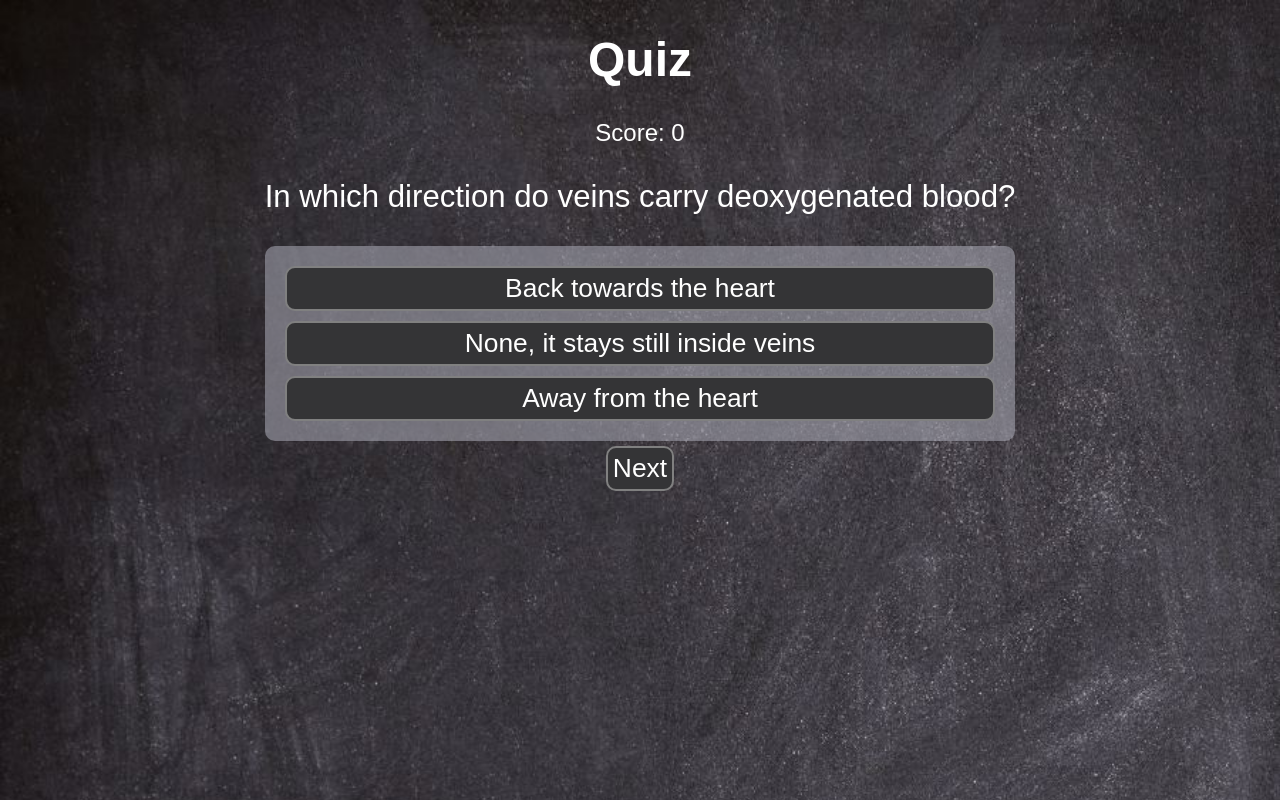
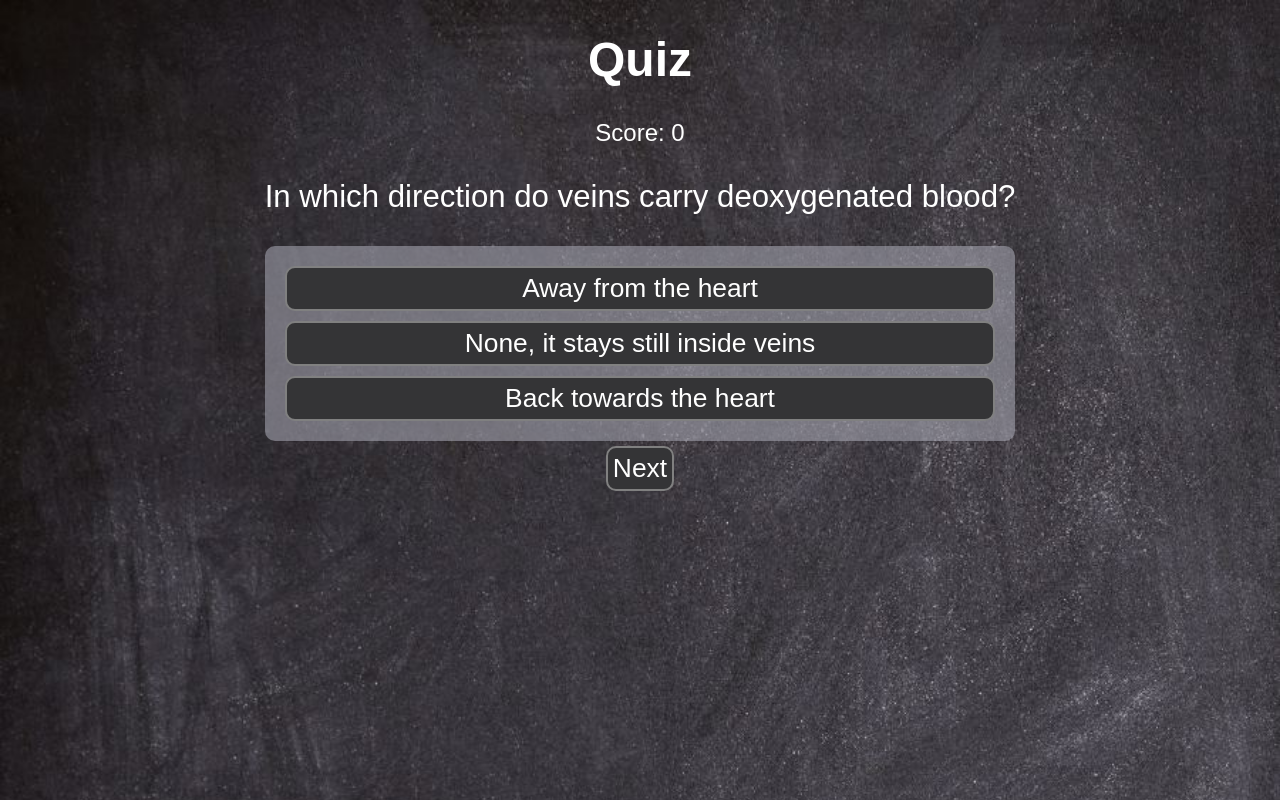
Before and after one commit to ed-commits/Cheddar-Quiz-System, a React (Create React App) app in the folder quiz/: page / in a window 1280 px wide. Built offline with nearby package versions, Linux system fonts and the light colour scheme; a web font is replaced by a local one.

Commit message:
Handle a list of questions and the next question button

```diff
--- a/quiz/src/App.tsx
+++ b/quiz/src/App.tsx
@@ -1,6 +1,6 @@
 import React, { useState } from 'react';
 import QuestionCard from './components/QuestionCard';
-import Question1 from './quizzes/Question1';
+import Questions from './quizzes/Question1';
 import { shuffleArray } from './utils';
 
 // Types
@@ -10,10 +10,12 @@ import { QuestionObject, shuffleAnswers } from './QuestionObject';
 //import logo from './logo.svg';
 import './App.css';
 
-const q1 = shuffleAnswers(Question1);
+const questionsList = Questions.map(question => shuffleAnswers(question));
 
 const App = () => {
-  const [question, setQuestion] = useState<QuestionObject>(q1);
+  const [questionNumber, setQuestionNumber] = useState<number>(0);
+  const question = () => questionsList[questionNumber];
+  const incQuestion = () => setQuestionNumber(questionNumber + 1); // TODO: handle last question
   const [score, setScore] = useState<number>(0);
   const incScore = () => setScore(score + 1);
 
@@ -22,11 +24,11 @@ const App = () => {
   }
 
   const nextQuestion = async () => {
-
+    incQuestion()
   }
 
   const checkAnswer = (e: React.MouseEvent<HTMLButtonElement>) => {
-    if (e.currentTarget.value === question.correctAnswer) {
+    if (e.currentTarget.value === question().correctAnswer) {
       // The correct answer was picked
       console.log("Yes");
       incScore();
@@ -36,8 +38,6 @@ const App = () => {
       console.log("No");
     }
   }
-
-  const shuffledAnswers = shuffleArray(Question1.answers);
 
   return (
     <div className="App">
@@ -49,8 +49,8 @@ const App = () => {
       }
 
       <QuestionCard
-        question={Question1.question}
-        answers={shuffledAnswers}
+        question={question().question}
+        answers={question().answers}
         callback={checkAnswer}
         userAnswer={false} />
 
--- a/quiz/src/quizzes/Question1.tsx
+++ b/quiz/src/quizzes/Question1.tsx
@@ -1,9 +1,24 @@
 import { QuestionObject } from '../QuestionObject';
 
-const Question1 : QuestionObject = {
+const Questions: QuestionObject[] = [{
     question: "In which direction do veins carry deoxygenated blood?",
     correctAnswer: "Back towards the heart",
     answers: ["Away from the heart", "None, it stays still inside veins"]
-}
+},
+{
+    question: "Which type of connective tissue joins muscle to bone?",
+    correctAnswer: "Tendons",
+    answers: ["Ligaments"]
+},
+{
+    question: "Which type of connective tissue joins bone to bone?",
+    correctAnswer: "Ligaments",
+    answers: ["Tendons"]
+},
+{
+    question: "What movement does abduction provide?",
+    correctAnswer: "Moving a bone or limb towards the mid line of the body",
+    answers: ["Moving a bone or lime away from the mid line of the body"]
+}]
 
-export default Question1;
+export default Questions;
```
